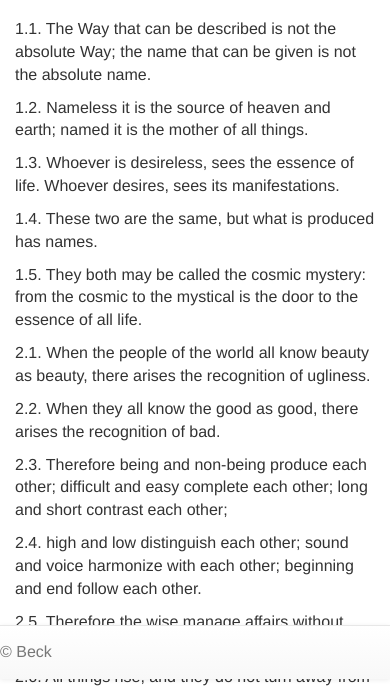
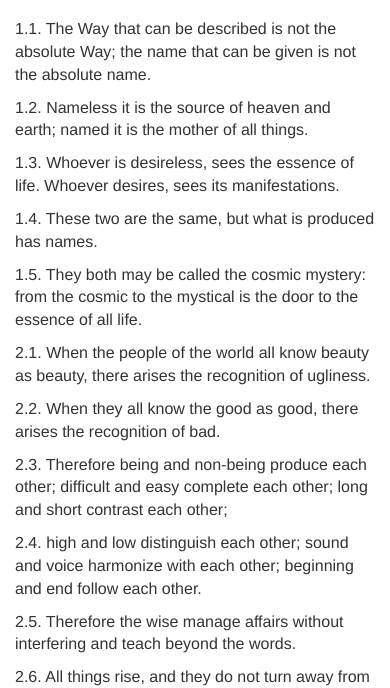
Before and after one commit to jmalonzo/wayist, a website: page index.html in a window 390 px wide. Shown: the part 165-853 px from the top of the page. Drawn offline with Linux system fonts and the light colour scheme.

Commit message:
Remove footer for now. It looks ugly on mobile

```diff
--- a/index.html
+++ b/index.html
@@ -48,9 +48,9 @@
       </div>
     </div><!-- /.container -->
 
-    <footer class="navbar navbar-default navbar-fixed-bottom" ng-controller="AuthorController">
+    <!--footer class="navbar navbar-default navbar-fixed-bottom" ng-controller="AuthorController">
       <p class="navbar-text navbar-right">&copy; {{selectedAuthor() | capitalize}}</p>
-    </footer>
+    </footer-->
 
     <script>
       (function(i,s,o,g,r,a,m){i['GoogleAnalyticsObject']=r;i[r]=i[r]||function(){
```
